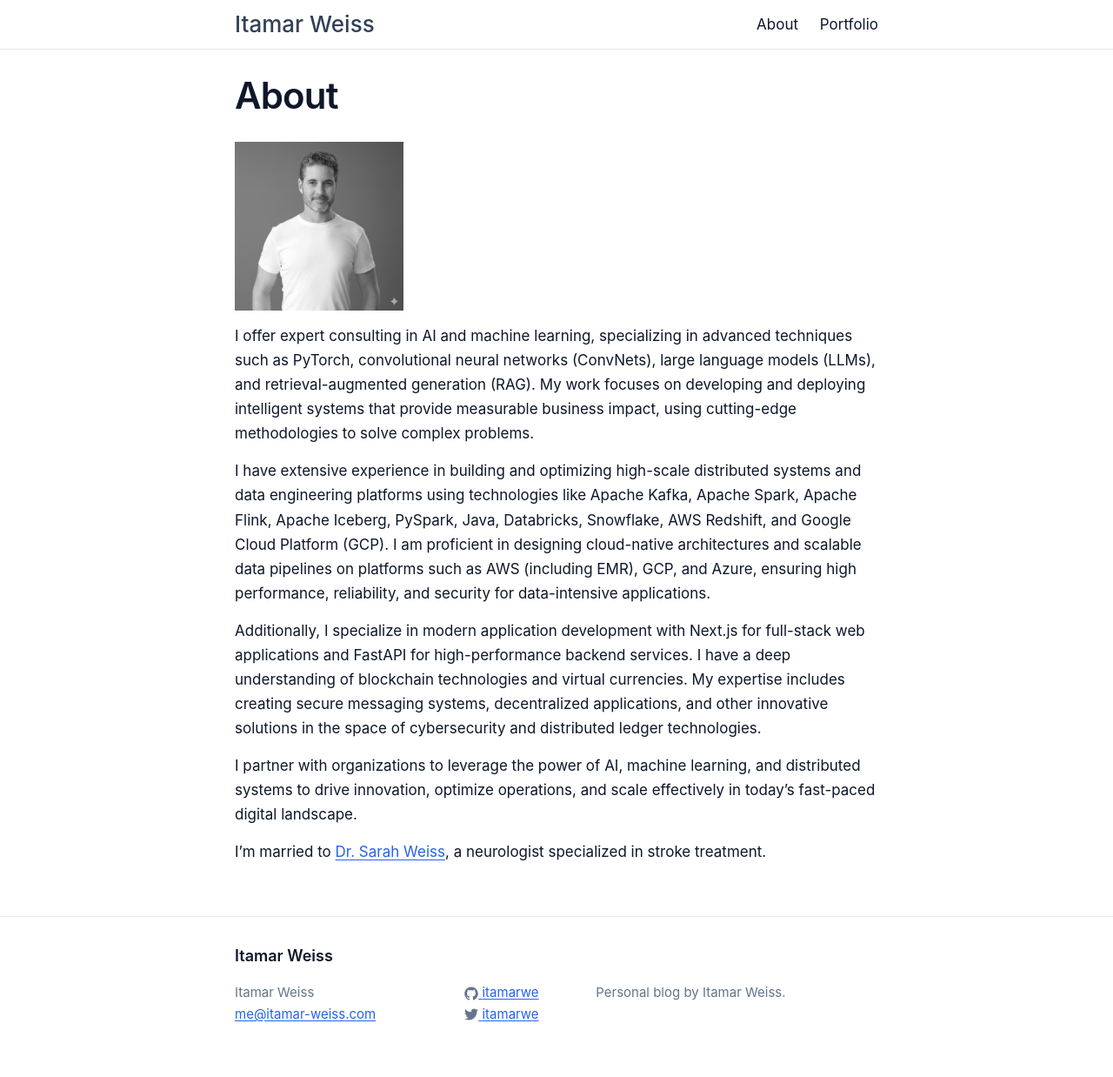
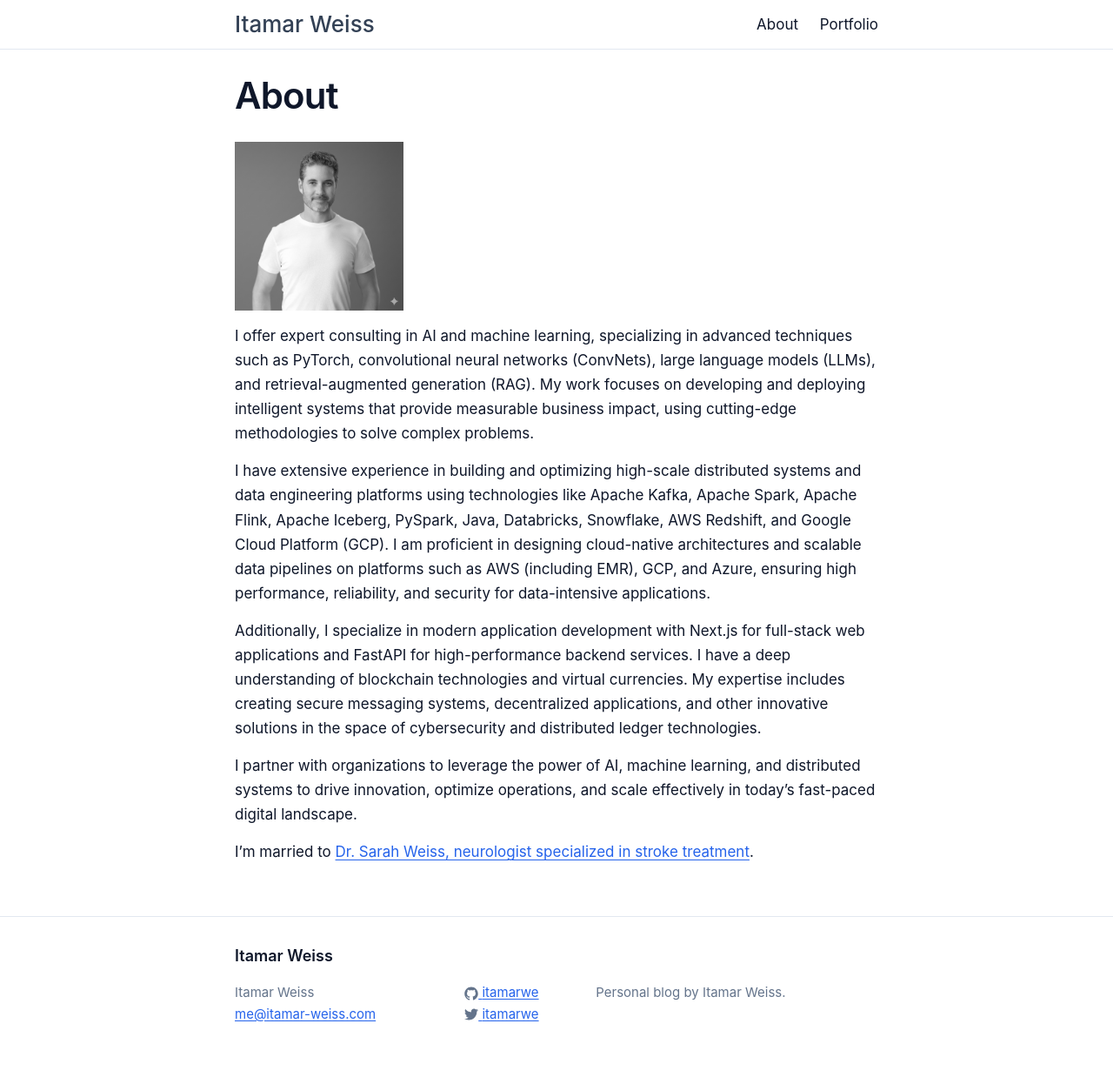
Before and after one commit to itamarwe/itamarwe.github.io, a Jekyll site: the page built from about.md, in a window 1280 px wide. Shown: the whole page at 87% size. Built offline with Jekyll 4.4.1, drawn with Linux system fonts in a browser that asks for light colours.

```diff
--- a/about.md
+++ b/about.md
@@ -16,4 +16,4 @@ Additionally, I specialize in modern application development with Next.js for fu
 
 I partner with organizations to leverage the power of AI, machine learning, and distributed systems to drive innovation, optimize operations, and scale effectively in today's fast-paced digital landscape.
 
-I'm married to [Dr. Sarah Weiss](https://www.drsarahweiss.co.il/), a neurologist specialized in stroke treatment.
+I'm married to [Dr. Sarah Weiss, neurologist specialized in stroke treatment](https://www.drsarahweiss.co.il/).
```
